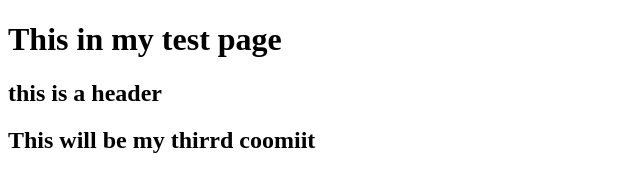
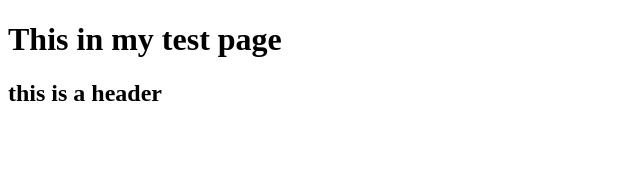
Before and after one commit to SudhanshuBokade/git_test, a plain HTML site: page index.html in a window 1280 px wide. Shown: the whole page, without its empty margins (0-640 px from the left). Drawn offline with Linux system fonts and the light colour scheme.

Commit message:
MY 4th commit

```diff
--- a/index.html
+++ b/index.html
@@ -5,6 +5,5 @@
     <body>
        <h1>This in my test page</h1>
        <h2>this is a header</h2>
-       <h2>This will be my thirrd coomiit</h2>
     </body>
 </html>
```
